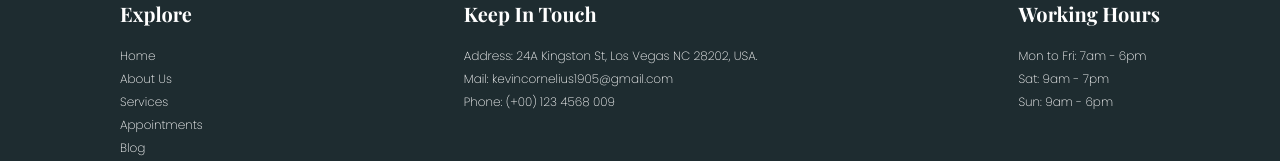
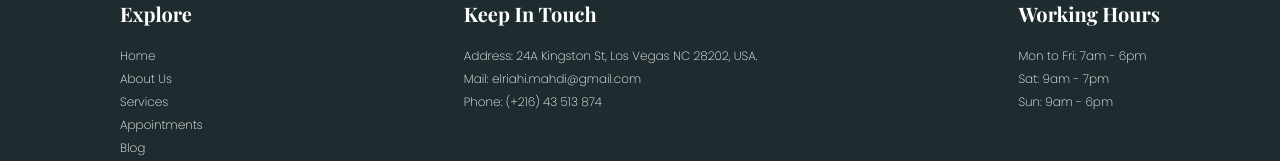
Before and after one commit to mahdidevlp/beauty, a React (Vite) app: page / in a window 1280 px wide. Shown: the part 4799-4960 px from the top of the page. Built offline with nearby package versions, Linux system fonts and the light colour scheme; a web font is replaced by a local one.

Commit message:
Update Footer.jsx

```diff
--- a/src/Components/Footer/Footer.jsx
+++ b/src/Components/Footer/Footer.jsx
@@ -46,8 +46,8 @@ const Footer = () => {
                         </h1>
                         <ul>
                             <li>Address: 24A Kingston St, Los Vegas NC 28202, USA.</li>
-                            <li>Mail: kevincornelius1905@gmail.com</li>
-                            <li>Phone: (+00) 123 4568 009</li>
+                            <li>Mail: elriahi.mahdi@gmail.com</li>
+                            <li>Phone: (+216) 43 513 874</li>
 
                         </ul>
                     </div>
```
